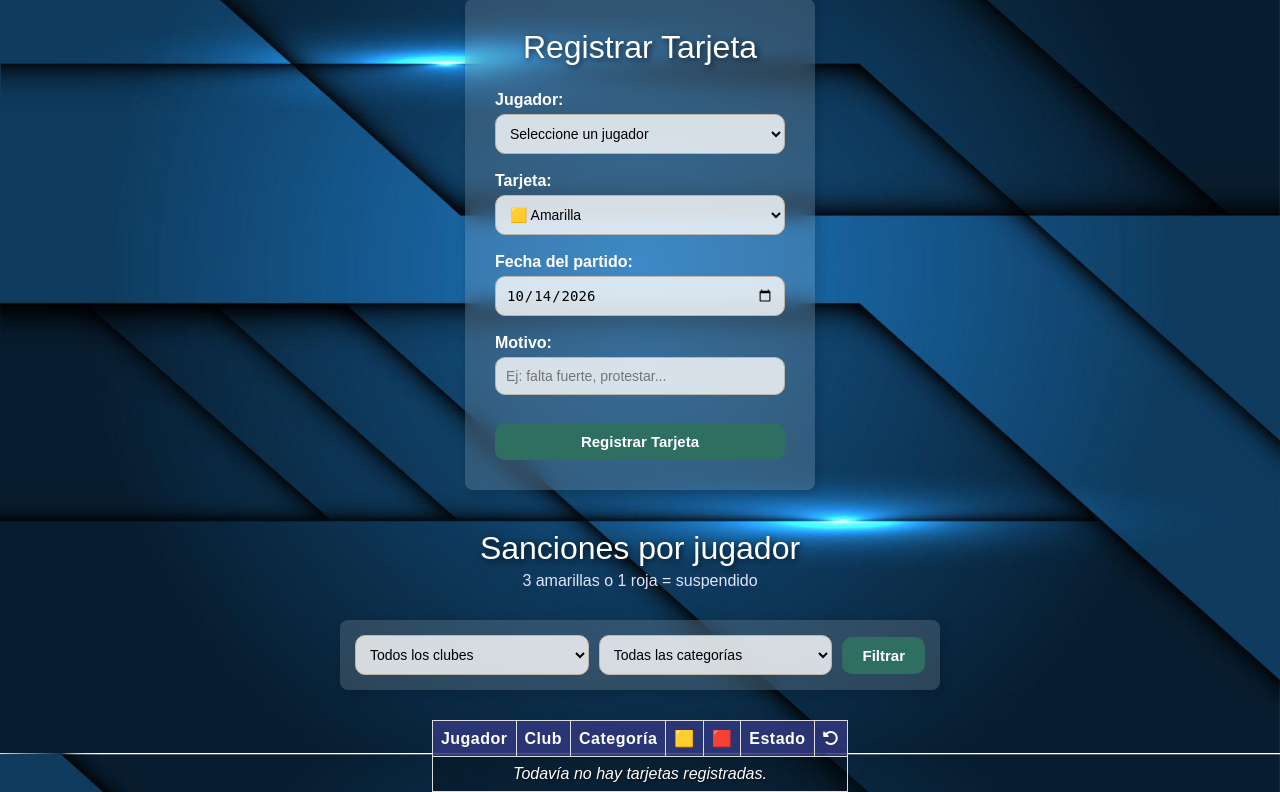
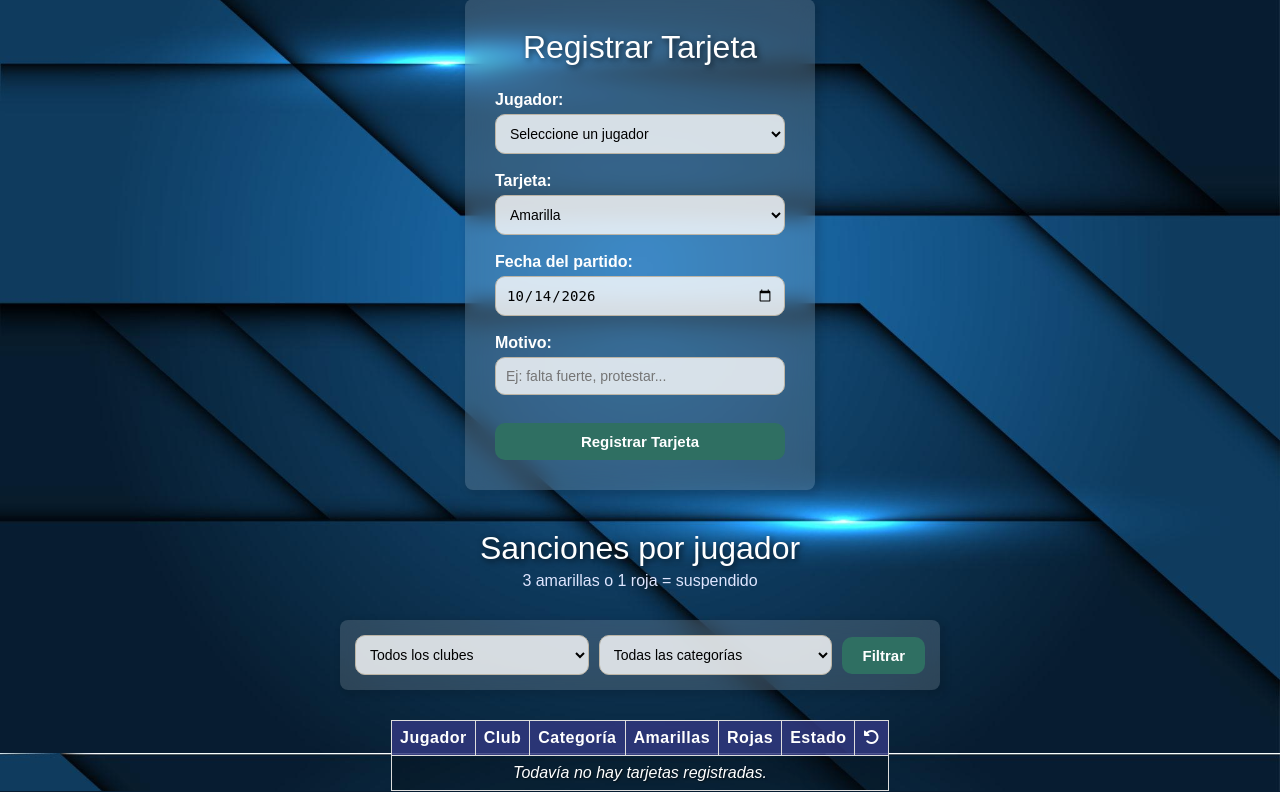
Before and after one commit to facundorochascanegatti/proyecto-final-3-mg, a PHP site: page /sanciones/gestionarSanciones.php in a window 1280 px wide. Shown: the part 144-936 px from the top of the page. Run offline with PHP 8.4, Linux system fonts and the light colour scheme; data comes from the database, SQL or seed files in the repository; data that the repository does not hold is empty.

Commit message:
Sanciones tun

```diff
--- a/sanciones/agregarSancion.php
+++ b/sanciones/agregarSancion.php
@@ -40,8 +40,8 @@ if ($_SERVER["REQUEST_METHOD"] == "POST" && isset($_POST["tipo"])) {
 
     <label for="tipo">Tarjeta:</label>
     <select name="tipo" id="tipo" required>
-        <option value="Amarilla">🟨 Amarilla</option>
-        <option value="Roja">🟥 Roja</option>
+        <option value="Amarilla">Amarilla</option>
+        <option value="Roja">Roja</option>
     </select><br>
 
     <label for="fecha">Fecha del partido:</label>
--- a/sanciones/listarSanciones.php
+++ b/sanciones/listarSanciones.php
@@ -56,8 +56,8 @@ $resultadoCategorias = mysqli_query($conn, "SELECT * FROM categorias");
         <th>Jugador</th>
         <th>Club</th>
         <th>Categoría</th>
-        <th>🟨</th>
-        <th>🟥</th>
+        <th>Amarillas</th>
+        <th>Rojas</th>
         <th>Estado</th>
         <th><i class="fa-solid fa-rotate-left"></i></th>
     </tr>
```
